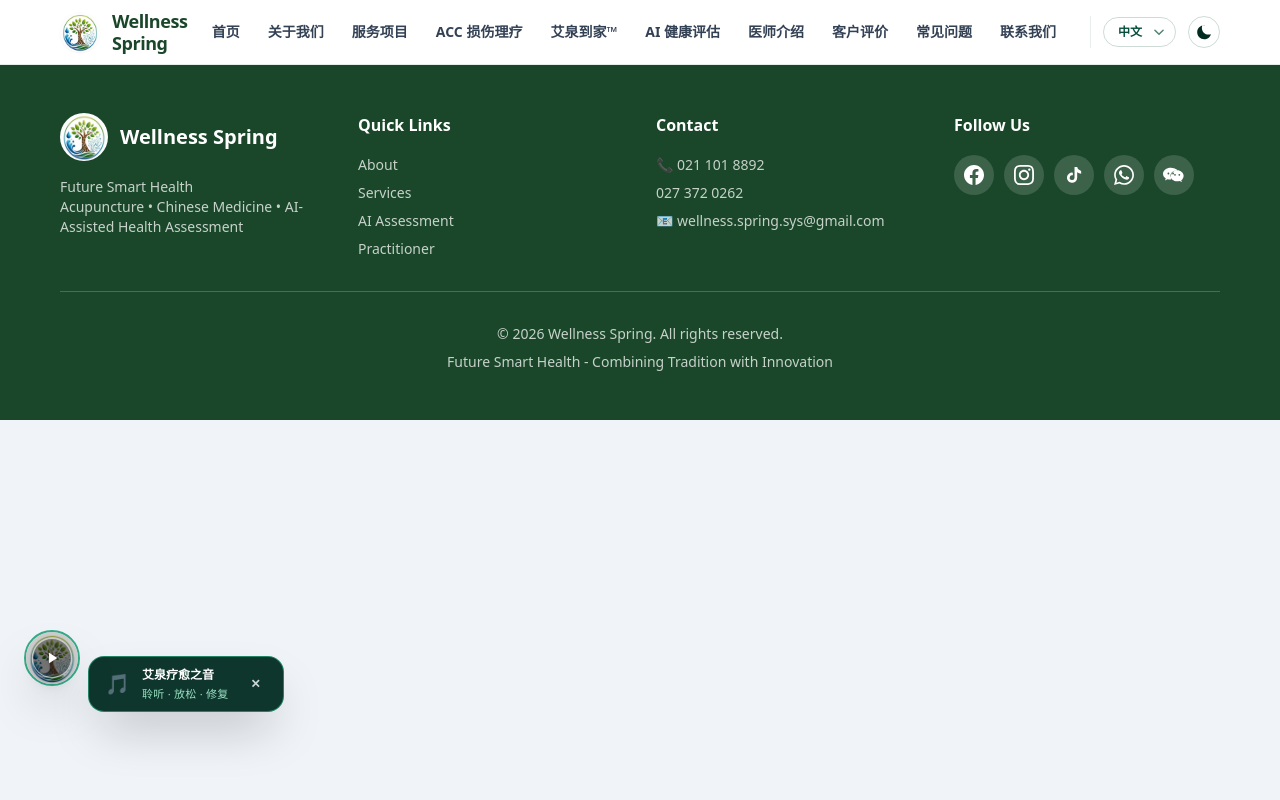
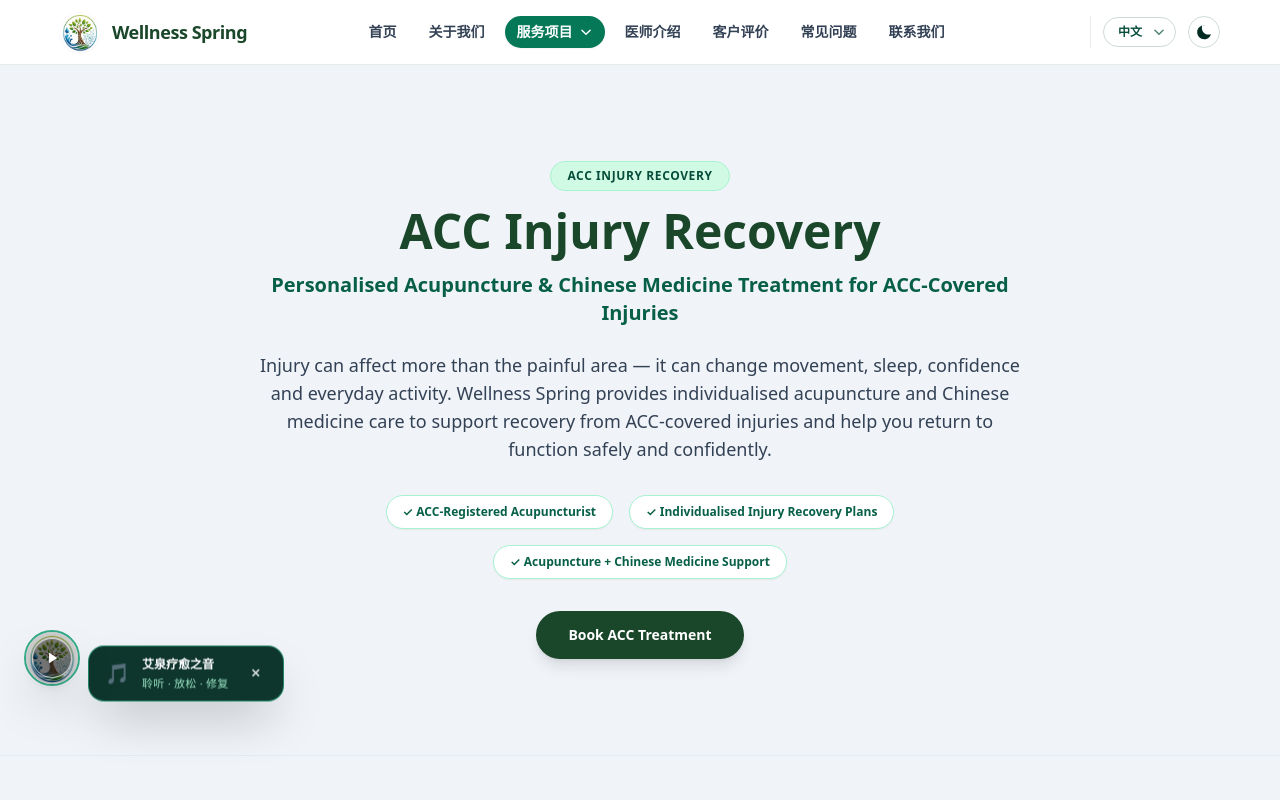
Before and after one commit to gogolf2020-byte/home, a React (Vite) app: page /services/acc-treatment in a window 1280 px wide. Shown: the top 800 px of the page. Built offline with nearby package versions, Linux system fonts and the light colour scheme.

Commit message:
feat(nav): consolidate Services dropdown menu with history mode routes for ACC and Mobile Care

```diff
--- a/src/App.jsx
+++ b/src/App.jsx
@@ -3,6 +3,7 @@
 import Header from './components/Header'
 import HomePage from './components/HomePage'
 import ACCTreatmentPage from './components/ACCTreatmentPage'
+import MobileCarePage from './components/MobileCarePage'
 import PractitionerDetailPage from './components/PractitionerDetailPage'
 import Footer from './components/Footer'
 import FloatingBookButton from './components/FloatingBookButton'
@@ -34,7 +35,11 @@
       <Header />
       <Routes>
         <Route path="/" element={<HomePage />} />
+        <Route path="/services" element={<HomePage />} />
+        <Route path="/services/acc-treatment" element={<ACCTreatmentPage />} />
         <Route path="/acc-treatment" element={<ACCTreatmentPage />} />
+        <Route path="/services/mobile-care" element={<MobileCarePage />} />
+        <Route path="/mobile-care" element={<MobileCarePage />} />
         <Route path="/practitioners/:doctorId" element={<PractitionerDetailPage />} />
         <Route path="/practitioner/:doctorId" element={<PractitionerDetailPage />} />
       </Routes>
--- a/src/components/Header.jsx
+++ b/src/components/Header.jsx
@@ -1,4 +1,4 @@
-import { useState, useEffect } from 'react'
+import { useState, useEffect, useRef } from 'react'
 import { Link, useLocation, useNavigate } from 'react-router-dom'
 import { useTranslation } from 'react-i18next'
 import logo from '../assets/98.jpg'
@@ -6,7 +6,10 @@
 
 export default function Header() {
   const [isMenuOpen, setIsMenuOpen] = useState(false)
+  const [isServicesOpen, setIsServicesOpen] = useState(false)
   const [activeHash, setActiveHash] = useState(window.location.hash || '')
+  const dropdownRef = useRef(null)
+
   const { language, setLanguage, theme, setTheme } = usePreferences() || {}
   const { t, i18n } = useTranslation()
   const location = useLocation()
@@ -14,13 +17,22 @@
 
   const currentLang = i18n.language || language || 'zh'
 
+  const serviceSubItems = [
+    { key: 'nav.accTreatment', href: '/services/acc-treatment', isRoute: true, icon: '🏥' },
+    { key: 'nav.mobileCare', href: '/services/mobile-care', isRoute: true, icon: '🚗' },
+    { key: 'nav.aiAssessment', href: '#ai-assessment', isRoute: false, icon: '🤖' },
+    { key: 'nav.servicesOverview', href: '#services', isRoute: false, icon: '📋' },
+  ]
+
   const navItems = [
     { key: 'nav.home', href: '/' },
     { key: 'nav.about', href: '#about' },
-    { key: 'nav.services', href: '#services' },
-    { key: 'nav.accTreatment', href: '/acc-treatment' },
-    { key: 'nav.mobileCare', href: '#mobile-care' },
-    { key: 'nav.aiAssessment', href: '#ai-assessment' },
+    {
+      key: 'nav.services',
+      href: '/services',
+      isDropdown: true,
+      subItems: serviceSubItems
+    },
     { key: 'nav.practitioner', href: '#practitioner' },
     { key: 'nav.testimonials', href: '#testimonials' },
     { key: 'nav.faq', href: '#faq' },
@@ -32,9 +44,7 @@
       setActiveHash(window.location.hash || '')
     }
 
-    const sections = navItems
-      .map((item) => (item.href.startsWith('#') ? item.href.slice(1) : null))
-      .filter(Boolean)
+    const sections = ['about', 'services', 'ai-assessment', 'practitioner', 'testimonials', 'faq', 'contact']
       .map((id) => document.getElementById(id))
       .filter(Boolean)
 
@@ -58,8 +68,21 @@
     }
   }, [location.pathname])
 
+  // Close dropdown on click outside
+  useEffect(() => {
+    const handleClickOutside = (e) => {
+      if (dropdownRef.current && !dropdownRef.current.contains(e.target)) {
+        setIsServicesOpen(false)
+      }
+    }
+    document.addEventListener('mousedown', handleClickOutside)
+    return () => document.removeEventListener('mousedown', handleClickOutside)
+  }, [])
+
   const handleNavClick = (e, item) => {
     setIsMenuOpen(false)
+    setIsServicesOpen(false)
+
     if (item.href === '/') {
       e.preventDefault()
       if (location.pathname === '/') {
@@ -72,11 +95,11 @@
       return
     }
 
-    if (item.href === '/acc-treatment') {
+    if (item.isRoute) {
       return
     }
 
-    if (item.href.startsWith('#')) {
+    if (item.href && item.href.startsWith('#')) {
       e.preventDefault()
       const targetId = item.href.slice(1)
       if (location.pathname === '/') {
@@ -97,6 +120,12 @@
     i18n.changeLanguage(newLang)
   }
 
+  const isServicesActive =
+    location.pathname.startsWith('/services') ||
+    location.pathname === '/acc-treatment' ||
+    location.pathname === '/mobile-care' ||
+    (location.pathname === '/' && (activeHash === '#services' || activeHash === '#ai-assessment' || activeHash === '#mobile-care'))
+
   return (
     <header className="sticky top-0 z-50 bg-white/95 backdrop-blur-md dark:bg-slate-900/95 border-b border-emerald-900/10 dark:border-slate-800 transition-colors duration-300">
       <div className="container mx-auto px-4">
@@ -105,7 +134,7 @@
           <Link
             to="/"
             onClick={(e) => handleNavClick(e, { href: '/' })}
-            className="flex items-center gap-3 group"
+            className="flex items-center gap-3 group shrink-0"
           >
             <img
               src={logo}
@@ -120,18 +149,102 @@
           {/* Desktop Navigation */}
           <nav className="hidden md:flex items-center gap-1 lg:gap-1.5 xl:gap-2 mx-auto">
             {navItems.map((item) => {
-              const isAccRoute = item.href === '/acc-treatment' && location.pathname === '/acc-treatment'
+              if (item.isDropdown) {
+                return (
+                  <div
+                    key={item.key}
+                    ref={dropdownRef}
+                    className="relative group"
+                    onMouseEnter={() => setIsServicesOpen(true)}
+                    onMouseLeave={() => setIsServicesOpen(false)}
+                  >
+                    <button
+                      type="button"
+                      onClick={() => setIsServicesOpen(!isServicesOpen)}
+                      className={`inline-flex items-center gap-1.5 px-3 py-1.5 rounded-full text-xs xl:text-sm font-semibold transition-all whitespace-nowrap ${
+                        isServicesActive
+                          ? 'bg-emerald-700 text-white shadow-sm dark:bg-emerald-500 dark:text-slate-950'
+                          : 'text-slate-700 hover:text-emerald-800 hover:bg-emerald-50/60 dark:text-slate-200 dark:hover:text-emerald-300 dark:hover:bg-slate-800'
+                      }`}
+                    >
+                      <span>{t(item.key)}</span>
+                      <svg
+                        className={`w-3.5 h-3.5 transition-transform duration-200 ${
+                          isServicesOpen ? 'rotate-180' : ''
+                        }`}
+                        fill="none"
+                        stroke="currentColor"
+                        viewBox="0 0 24 24"
+                      >
+                        <path strokeLinecap="round" strokeLinejoin="round" strokeWidth="2.5" d="M19 9l-7 7-7-7" />
+                      </svg>
+                    </button>
+
+                    {/* Services Dropdown Menu Card */}
+                    <div
+                      className={`absolute left-0 top-full pt-1.5 w-60 z-50 transition-all duration-200 ${
+                        isServicesOpen
+                          ? 'opacity-100 visible translate-y-0'
+                          : 'opacity-0 invisible -translate-y-2 pointer-events-none'
+                      }`}
+                    >
+                      <div className="bg-white/95 dark:bg-slate-900/95 backdrop-blur-md rounded-2xl p-2 shadow-xl border border-slate-200/80 dark:border-slate-800 space-y-1">
+                        {item.subItems.map((sub) => {
+                          const isSubActive =
+                            (sub.href.startsWith('/') && location.pathname === sub.href) ||
+                            (sub.href.startsWith('#') && location.pathname === '/' && activeHash === sub.href)
+
+                          if (sub.isRoute) {
+                            return (
+                              <Link
+                                key={sub.key}
+                                to={sub.href}
+                                onClick={(e) => handleNavClick(e, sub)}
+                                className={`flex items-center gap-2.5 px-3 py-2 rounded-xl text-xs xl:text-sm font-medium transition-colors ${
+                                  isSubActive
+                                    ? 'bg-emerald-100 text-emerald-900 font-bold dark:bg-emerald-950/90 dark:text-emerald-300'
+                                    : 'text-slate-700 hover:bg-emerald-50/80 hover:text-emerald-800 dark:text-slate-200 dark:hover:bg-slate-800 dark:hover:text-emerald-300'
+                                }`}
+                              >
+                                <span className="text-base">{sub.icon}</span>
+                                <span>{t(sub.key)}</span>
+                              </Link>
+                            )
+                          }
+
+                          return (
+                            <a
+                              key={sub.key}
+                              href={location.pathname === '/' ? sub.href : `/${sub.href}`}
+                              onClick={(e) => handleNavClick(e, sub)}
+                              className={`flex items-center gap-2.5 px-3 py-2 rounded-xl text-xs xl:text-sm font-medium transition-colors ${
+                                isSubActive
+                                  ? 'bg-emerald-100 text-emerald-900 font-bold dark:bg-emerald-950/90 dark:text-emerald-300'
+                                  : 'text-slate-700 hover:bg-emerald-50/80 hover:text-emerald-800 dark:text-slate-200 dark:hover:bg-slate-800 dark:hover:text-emerald-300'
+                              }`}
+                            >
+                              <span className="text-base">{sub.icon}</span>
+                              <span>{t(sub.key)}</span>
+                            </a>
+                          )
+                        })}
+                      </div>
+                    </div>
+                  </div>
+                )
+              }
+
               const isHomeRoute = item.href === '/' && location.pathname === '/' && (!activeHash || activeHash === '#' || activeHash === '')
               const isHashActive = location.pathname === '/' && activeHash === item.href
-              const isActive = isAccRoute || isHomeRoute || isHashActive
+              const isActive = isHomeRoute || isHashActive
 
-              if (item.href === '/acc-treatment' || item.href === '/') {
+              if (item.href === '/') {
                 return (
                   <Link
                     key={item.key}
                     to={item.href}
                     onClick={(e) => handleNavClick(e, item)}
-                    className={`px-2.5 py-1.5 rounded-full text-xs xl:text-sm font-semibold transition-all whitespace-nowrap ${
+                    className={`px-3 py-1.5 rounded-full text-xs xl:text-sm font-semibold transition-all whitespace-nowrap ${
                       isActive
                         ? 'bg-emerald-700 text-white shadow-sm dark:bg-emerald-500 dark:text-slate-950'
                         : 'text-slate-700 hover:text-emerald-800 hover:bg-emerald-50/60 dark:text-slate-200 dark:hover:text-emerald-300 dark:hover:bg-slate-800'
@@ -146,7 +259,7 @@
                 <a
                   key={item.key}
                   href={location.pathname === '/' ? item.href : `/${item.href}`}
-                  className={`px-2.5 py-1.5 rounded-full text-xs xl:text-sm font-semibold transition-all whitespace-nowrap ${
+                  className={`px-3 py-1.5 rounded-full text-xs xl:text-sm font-semibold transition-all whitespace-nowrap ${
                     isActive
                       ? 'bg-emerald-700 text-white shadow-sm dark:bg-emerald-500 dark:text-slate-950'
                       : 'text-slate-700 hover:text-emerald-800 hover:bg-emerald-50/60 dark:text-slate-200 dark:hover:text-emerald-300 dark:hover:bg-slate-800'
@@ -208,16 +321,75 @@
           </button>
         </div>
 
-        {/* Mobile Navigation */}
+        {/* Mobile Navigation Drawer */}
         {isMenuOpen && (
           <nav className="md:hidden py-3 border-t border-emerald-900/10 dark:border-slate-800 flex flex-col gap-1">
             {navItems.map((item) => {
-              const isAccRoute = item.href === '/acc-treatment' && location.pathname === '/acc-treatment'
+              if (item.isDropdown) {
+                return (
+                  <div key={item.key} className="flex flex-col">
+                    <button
+                      type="button"
+                      onClick={() => setIsServicesOpen(!isServicesOpen)}
+                      className={`flex items-center justify-between px-3 py-2 rounded-lg text-sm transition-colors ${
+                        isServicesActive
+                          ? 'bg-emerald-100/90 text-emerald-900 font-bold dark:bg-emerald-950/80 dark:text-emerald-300'
+                          : 'text-slate-700 hover:bg-emerald-50/60 dark:text-slate-200 dark:hover:bg-slate-800'
+                      }`}
+                    >
+                      <span>{t(item.key)}</span>
+                      <svg
+                        className={`w-4 h-4 transition-transform duration-200 ${
+                          isServicesOpen ? 'rotate-180' : ''
+                        }`}
+                        fill="none"
+                        stroke="currentColor"
+                        viewBox="0 0 24 24"
+                      >
+                        <path strokeLinecap="round" strokeLinejoin="round" strokeWidth="2" d="M19 9l-7 7-7-7" />
+                      </svg>
+                    </button>
+
+                    {/* Mobile Sub-items */}
+                    {isServicesOpen && (
+                      <div className="pl-4 pr-2 py-1 space-y-1 my-1 border-l-2 border-emerald-600/40 ml-4">
+                        {item.subItems.map((sub) => {
+                          if (sub.isRoute) {
+                            return (
+                              <Link
+                                key={sub.key}
+                                to={sub.href}
+                                onClick={(e) => handleNavClick(e, sub)}
+                                className="flex items-center gap-2 px-3 py-2 rounded-lg text-xs font-semibold text-slate-700 hover:bg-emerald-50 dark:text-slate-200 dark:hover:bg-slate-800"
+                              >
+                                <span>{sub.icon}</span>
+                                <span>{t(sub.key)}</span>
+                              </Link>
+                            )
+                          }
+                          return (
+                            <a
+                              key={sub.key}
+                              href={location.pathname === '/' ? sub.href : `/${sub.href}`}
+                              onClick={(e) => handleNavClick(e, sub)}
+                              className="flex items-center gap-2 px-3 py-2 rounded-lg text-xs font-semibold text-slate-700 hover:bg-emerald-50 dark:text-slate-200 dark:hover:bg-slate-800"
+                            >
+                              <span>{sub.icon}</span>
+                              <span>{t(sub.key)}</span>
+                            </a>
+                          )
+                        })}
+                      </div>
+                    )}
+                  </div>
+                )
+              }
+
               const isHomeRoute = item.href === '/' && location.pathname === '/' && (!activeHash || activeHash === '#' || activeHash === '')
               const isHashActive = location.pathname === '/' && activeHash === item.href
-              const isActive = isAccRoute || isHomeRoute || isHashActive
+              const isActive = isHomeRoute || isHashActive
 
-              if (item.href === '/acc-treatment' || item.href === '/') {
+              if (item.href === '/') {
                 return (
                   <Link
                     key={item.key}
--- /dev/null
+++ b/src/components/MobileCarePage.jsx
@@ -0,0 +1,11 @@
+import MobileCareSection from './MobileCareSection'
+import Contact from './Contact'
+
+export default function MobileCarePage() {
+  return (
+    <div className="min-h-screen bg-[#f0f4f9] dark:bg-slate-950 transition-colors">
+      <MobileCareSection />
+      <Contact />
+    </div>
+  )
+}
--- a/src/i18n/locales/de.js
+++ b/src/i18n/locales/de.js
@@ -1,13 +1,14 @@
 export default {
   nav: {
     home: 'Startseite',
-    about: 'Über uns',
+    about: 'Über Uns',
     services: 'Leistungen',
-    accTreatment: 'ACC-Behandlung',
-    mobileCare: 'Mobile Care™',
-    aiAssessment: 'KI-Analyse',
-    practitioner: 'Behandler',
-    testimonials: 'Erfahrungsberichte',
+    servicesOverview: 'Leistungsübersicht',
+    accTreatment: 'ACC Behandlung',
+    mobileCare: 'Hausbesuche',
+    aiAssessment: 'KI Analyse',
+    practitioner: 'Ärzte',
+    testimonials: 'Bewertungen',
     faq: 'FAQ',
     contact: 'Kontakt'
   },
--- a/src/i18n/locales/en.js
+++ b/src/i18n/locales/en.js
@@ -1,12 +1,13 @@
 export default {
   nav: {
     home: 'Home',
-    about: 'About',
+    about: 'About Us',
     services: 'Services',
+    servicesOverview: 'Services Overview',
     accTreatment: 'ACC Treatment',
     mobileCare: 'Mobile Care™',
     aiAssessment: 'AI Assessment',
-    practitioner: 'Practitioner',
+    practitioner: 'Practitioners',
     testimonials: 'Testimonials',
     faq: 'FAQ',
     contact: 'Contact'
--- a/src/i18n/locales/zh.js
+++ b/src/i18n/locales/zh.js
@@ -3,8 +3,9 @@
     home: '首页',
     about: '关于我们',
     services: '服务项目',
+    servicesOverview: '服务概览',
     accTreatment: 'ACC 损伤理疗',
-    mobileCare: '艾泉到家™',
+    mobileCare: '艾泉到家™ 上门诊疗',
     aiAssessment: 'AI 健康评估',
     practitioner: '医师介绍',
     testimonials: '客户评价',
```
